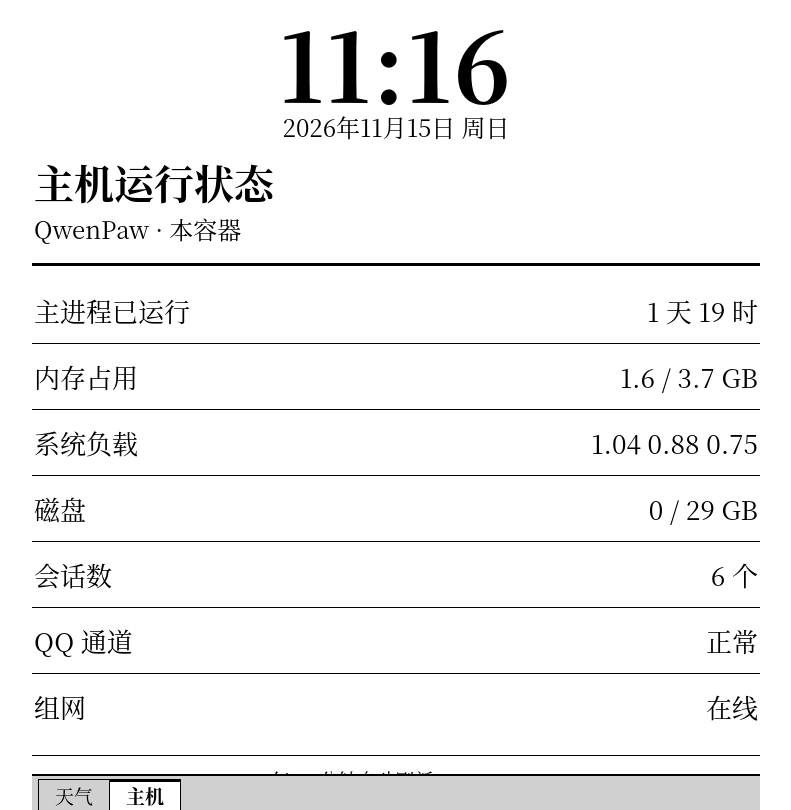
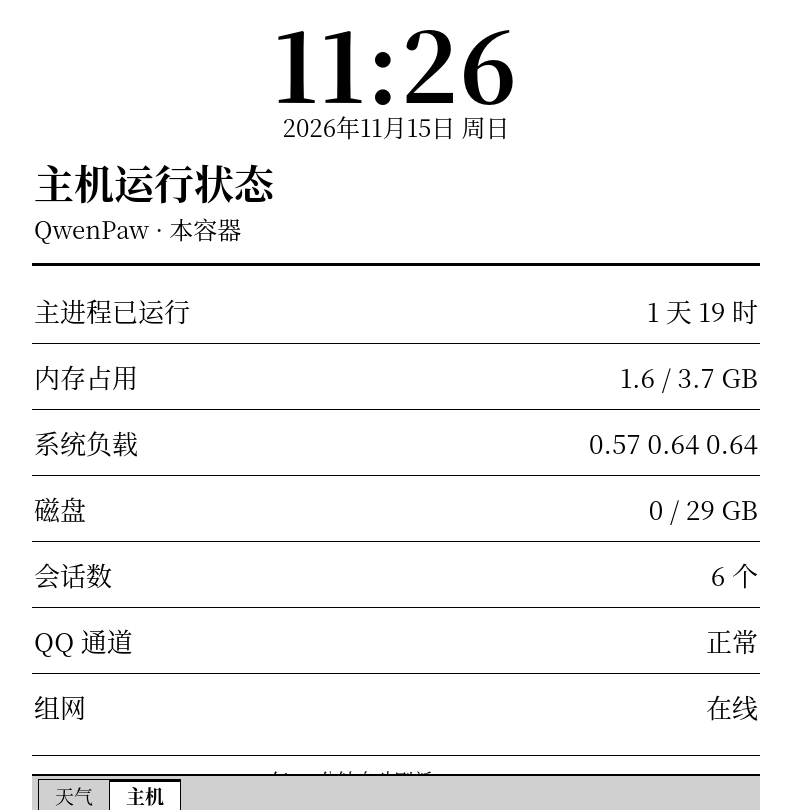
Before and after one commit to xiaohui33/mb, a plain HTML site: page status/index.html in a window 1280 px wide. Shown: the whole page, without its empty margins (244-1035 px from the left). Drawn offline with Linux system fonts and the light colour scheme.

Commit message:
update 2026-11-15 03:26 UTC

```diff
--- a/status/index.html
+++ b/status/index.html
@@ -54,7 +54,7 @@
 <body>
 <div id="main">
 
-<div class="clock" id="clock">11:16</div>
+<div class="clock" id="clock">11:26</div>
 <div class="date" id="date">11 月 15 日　星期日</div>
 <div class="hero"><table><tr><td>
   <div class="cond">主机运行状态</div>
@@ -64,14 +64,14 @@
 <table class="kv">
   <tr><td>主进程已运行</td><td class="r">1 天 19 时</td></tr>
   <tr><td>内存占用</td><td class="r">1.6 / 3.7 GB</td></tr>
-  <tr><td>系统负载</td><td class="r">1.04 0.88 0.75</td></tr>
+  <tr><td>系统负载</td><td class="r">0.57 0.64 0.64</td></tr>
   <tr><td>磁盘</td><td class="r">0 / 29 GB</td></tr>
   <tr><td>会话数</td><td class="r">6 个</td></tr>
   <tr><td>QQ 通道</td><td class="r">正常</td></tr>
   <tr><td>组网</td><td class="r">在线</td></tr>
 </table>
 
-<div class="foot">每 10 分钟自动刷新　·　11:16</div>
+<div class="foot">每 10 分钟自动刷新　·　11:26</div>
 </div>
 <div class="tabbar" id="bar">
   <a class="" href="../">天气</a><a class="cur" href="./">主机</a>
@@ -80,7 +80,7 @@
 (function () {
   // Kindle 设备时钟常年不准（常见是停在 UTC），所以不以设备时间为准：
   // 用服务端渲染时刻做基准，之后用毫秒差自行走字，每次页面自刷新都会重新校准。
-  var SERVER_MS = 1794712600865;   // 服务端 epoch(ms)
+  var SERVER_MS = 1794713205385;   // 服务端 epoch(ms)
   var TZ_OFF = 8;         // 显示时区偏移（小时，如 8）
   var OFFSET = SERVER_MS - (new Date()).getTime();
   var bar = document.getElementById('bar');
```
Also changed, not shown: index.html (+3 -3 lines).
